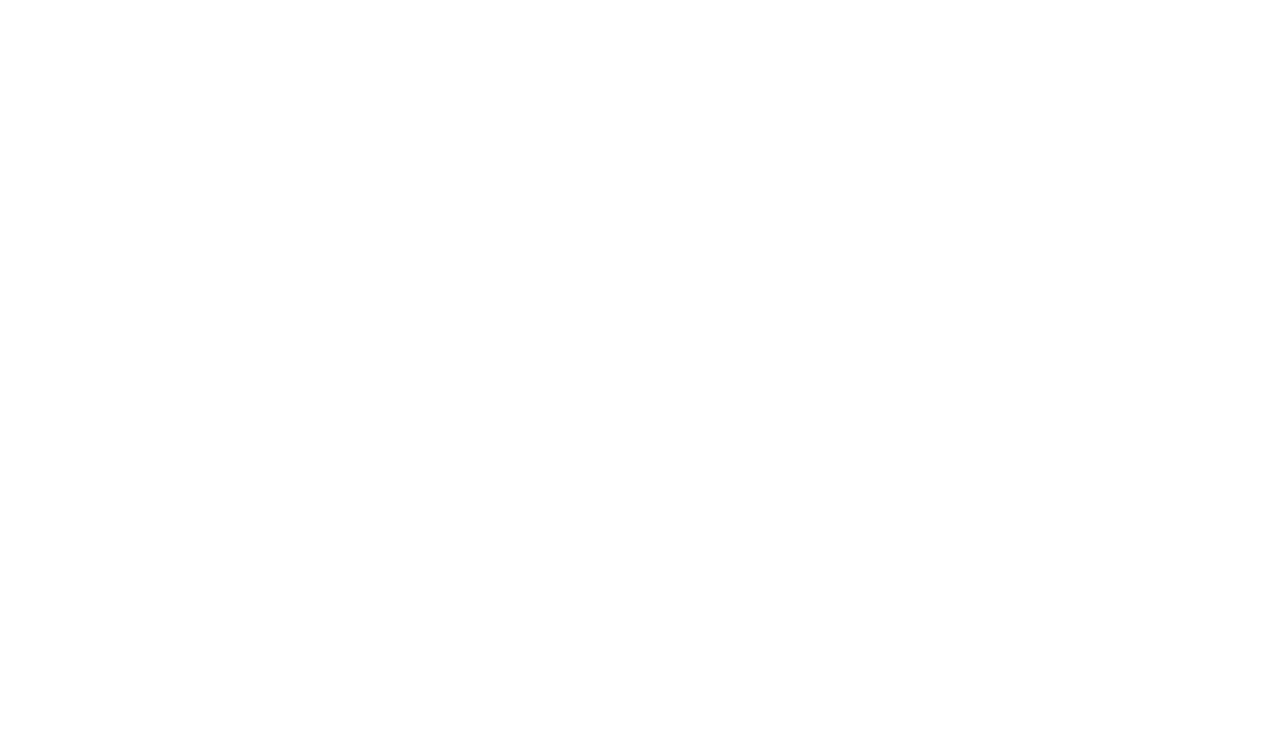
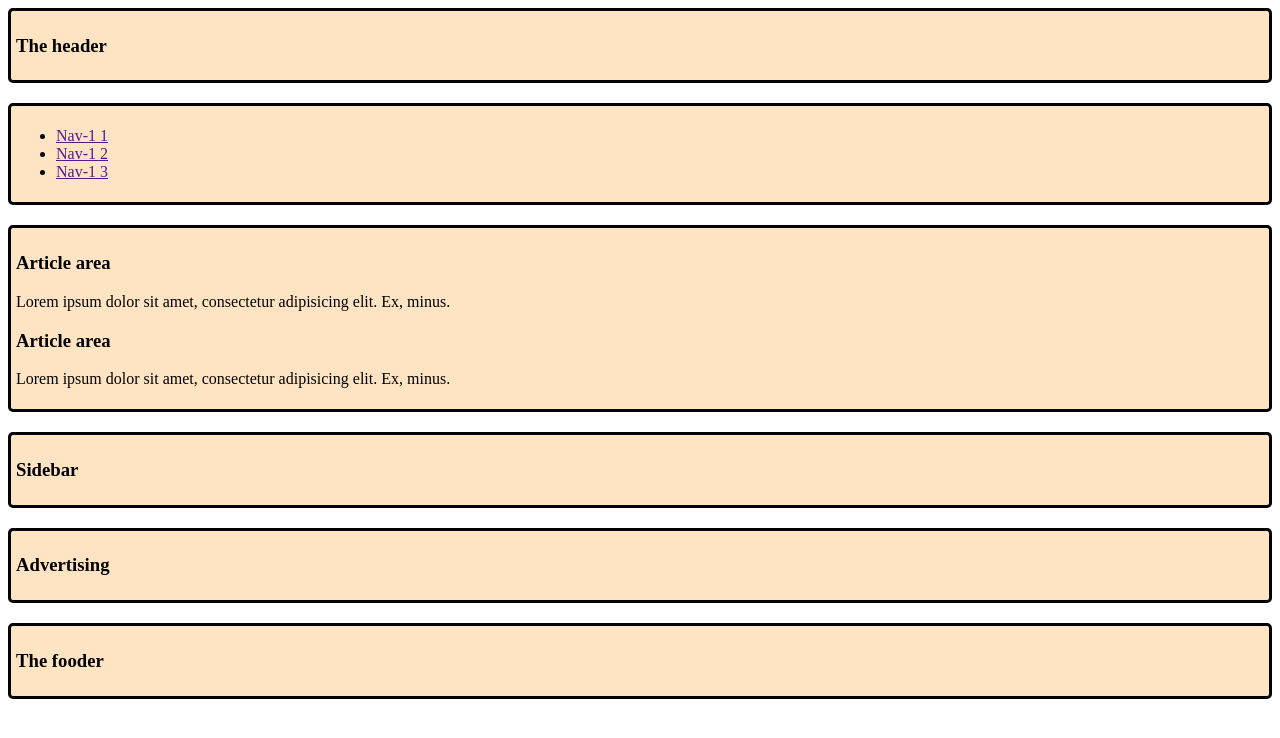
Before and after one commit to mdrabiulis/grid-area, a plain HTML site: page index.html in a window 1280 px wide. Drawn offline with Linux system fonts and the light colour scheme.

Commit message:
new-grid-area-file

```diff
--- a/index.html
+++ b/index.html
@@ -6,7 +6,58 @@
     <title>Document</title>
     <link rel="stylesheet" href="style.css">
 </head>
-<body>
+<body class="container">
+
+
+    <div class="header">
+        <header><h3>The header</h3></header>
+    </div>
+
+
+    <div class="nav">
+        <nav>
+            <ul>
+                <li><a href="">Nav-1 1</a></li>
+                <li><a href="">Nav-1 2</a></li>
+                <li><a href="">Nav-1 3</a></li>
+            </ul>
+        </nav>
+    </div>
+
+
+    <div class="main">
+        <main>
+            <div>
+                <h3>Article area</h3>
+                    <p>Lorem ipsum dolor sit amet, consectetur adipisicing elit. Ex, minus.</p>
+
+            </div>
+            <div>
+                <h3>Article area</h3>
+                <p>Lorem ipsum dolor sit amet, consectetur adipisicing elit. Ex, minus.</p>
+            </div>
+        </main>
+    </div>
+
+    <div class="sidebar">
+        <aside>
+            <h3>Sidebar</h3>
+        </aside>
+    </div>
+
+
+    <div class="advertising">
+        <aside>
+            <h3>Advertising</h3>
+        </aside>
+    </div>
+
+
+<footer>
+    <div class="fooder">
+        <h3>The fooder</h3>
+    </div>
+</footer>
 
 </body>
 </html>
--- a/style.css
+++ b/style.css
@@ -0,0 +1,16 @@
+
+.header, .main, .advertising, .fooder, .sidebar, .nav{
+    background-color: bisque;
+    border: 3px solid #000;
+    border-radius: 5px;
+    padding: 5px;
+}
+
+
+
+
+
+.container{
+    display: grid;
+    gap: 20px;
+}
```
